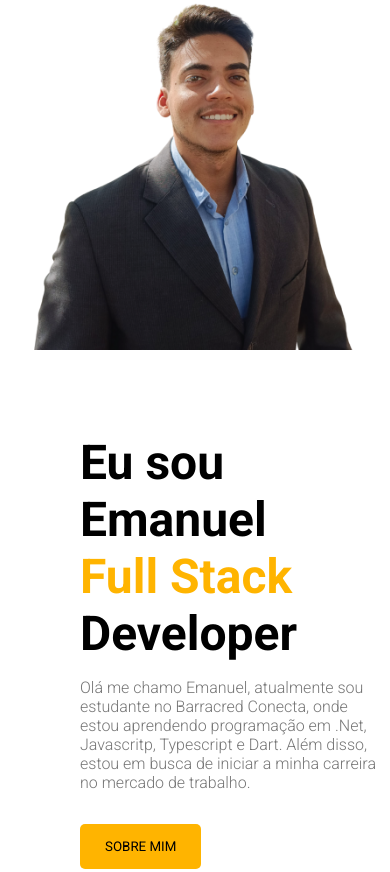
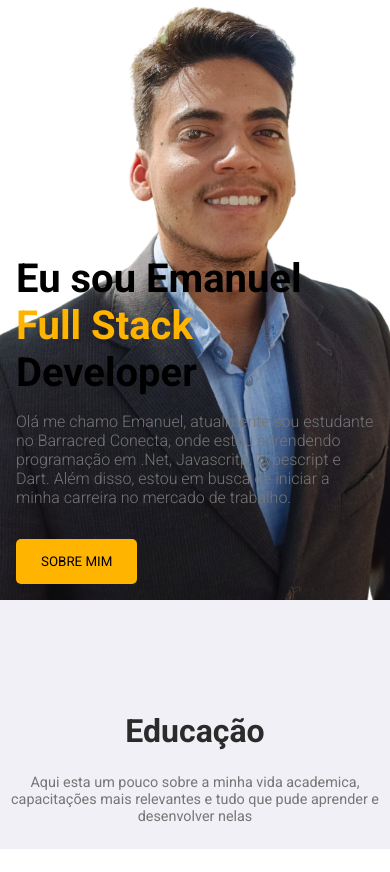
Before and after one commit to emanuelsantoz/Html_portflio_emanuel, a plain HTML site: page src/index.html in a window 390 px wide. Shown: the top 872 px of the page. Drawn offline with Linux system fonts and the light colour scheme.

Commit message:
Respansividade Pronta

```diff
--- a/src/css/index.css
+++ b/src/css/index.css
@@ -123,7 +123,7 @@ p {
 
 .redes ul i {
     padding: .2rem;
-    background-color: var   (--color-yellor);
+    background-color: var (--color-yellor);
     border-radius: 50%;
 }
 
@@ -258,6 +258,11 @@ hr {
         width: 350px;
         height: auto;
     }
+
+    main {
+        padding: 0;
+        padding-right: 1rem;
+    }
 }
 
 @media (max-width: 983px) {
@@ -265,14 +270,41 @@ hr {
         display: block;
     }
 
+    main {
+        padding: 0;
+        padding-right: 0;
+    }
+
+    .container-sobre-min>section h1 {
+        font-size: 2.5rem;
+        margin-bottom: 1rem;
+    }
+
+    .container-sobre-min>section {
+        margin: auto 0rem auto 0;
+        padding: 5rem 0 2rem 3rem;
+    }
+}
+
+@media (max-width: 730px) {
     .container-sobre-min {
-        display: flex;
         flex-direction: column-reverse;
         align-items: center;
     }
-
-    main{
-        margin: 0px;
-        padding: 0;
+    .container-sobre-min>section p {
+        max-width: 600px;
     }
 }
+
+@media (max-width: 425px) {
+    .container-sobre-min > section{
+        position: absolute;
+        bottom: center;
+        padding: 1rem;
+    }
+
+    .perfil-grande{
+        width: 100%;
+        height: 600px;
+    }
+}
```
